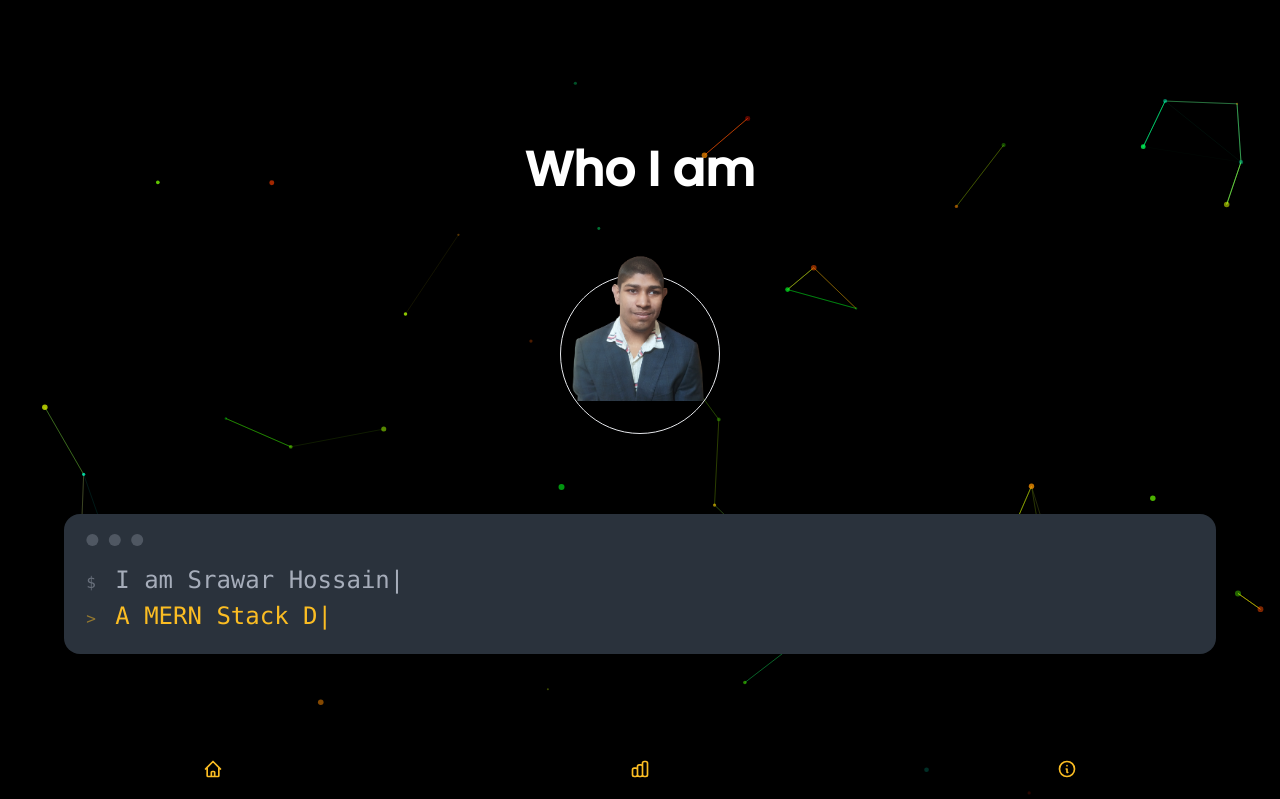
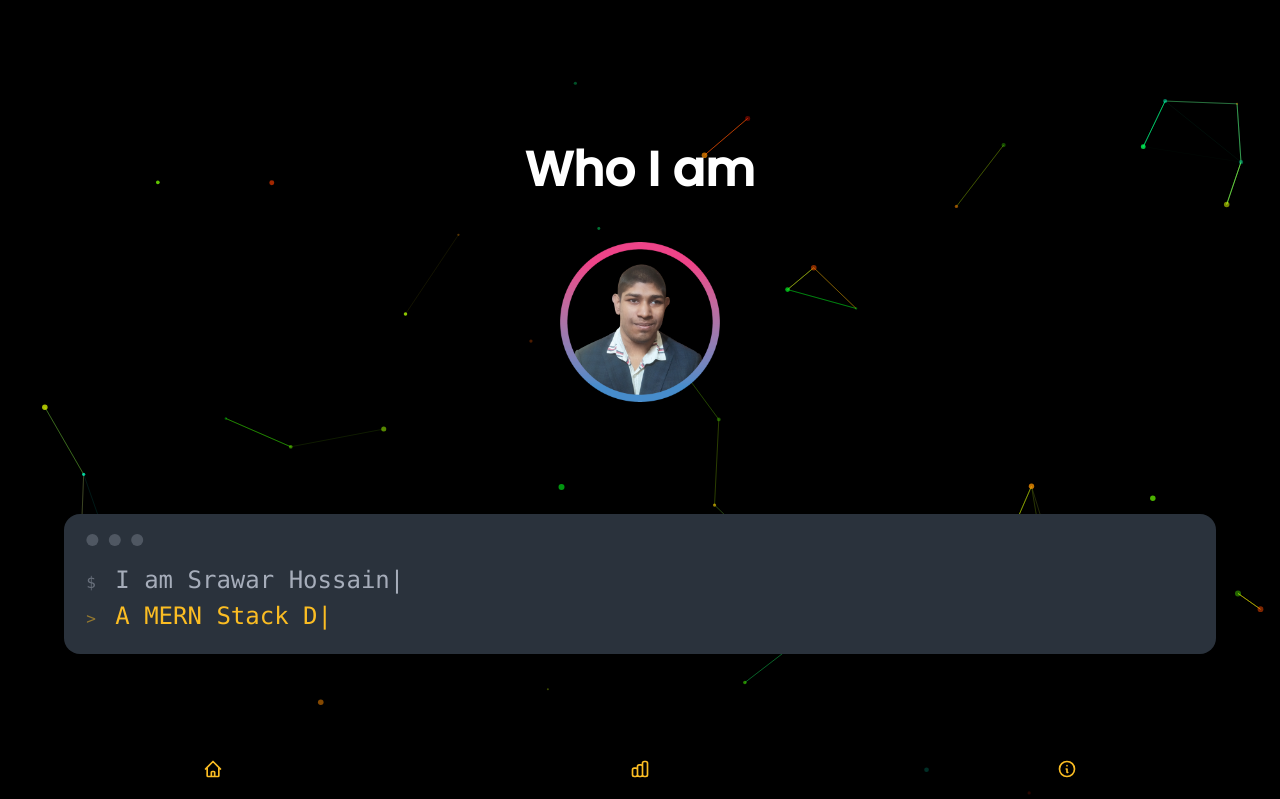
Before and after one commit to Sarwarhridoy4/portfolio-sarwar-hossain, a React (Vite) app: page /about in a window 1280 px wide. Shown: the top 799 px of the page. Built offline with nearby package versions, Linux system fonts and the light colour scheme.

Commit message:
image change in about page

```diff
--- a/src/Pages/About/About.jsx
+++ b/src/Pages/About/About.jsx
@@ -1,5 +1,5 @@
 import { TypeAnimation } from "react-type-animation";
-import myself from "../../assets/sarwar.png";
+import myself from "../../assets/sarwar-about.png";
 import facebook from "../../assets/scocial/facebook.svg";
 import insta from "../../assets/scocial/instagram.svg";
 import linkedin from "../../assets/scocial/linkedin.svg";
@@ -15,7 +15,7 @@ const About = () => {
         className='w-full min-h-screen flex flex-col items-center justify-center gap-20'
       >
         <h2 className='text-5xl font-semibold'>Who I am</h2>
-        <div className='w-40 h-40 flex items-center justify-center rounded-full border border-gradient-to-r from-sky-500 to-indigo-500 relative'>
+        <div className='w-40 h-40 flex items-center justify-center rounded-full relative'>
           <img
             src={myself}
             alt='my-picture'
```
Also changed, not shown: src/assets/sarwar-about.png (added).
